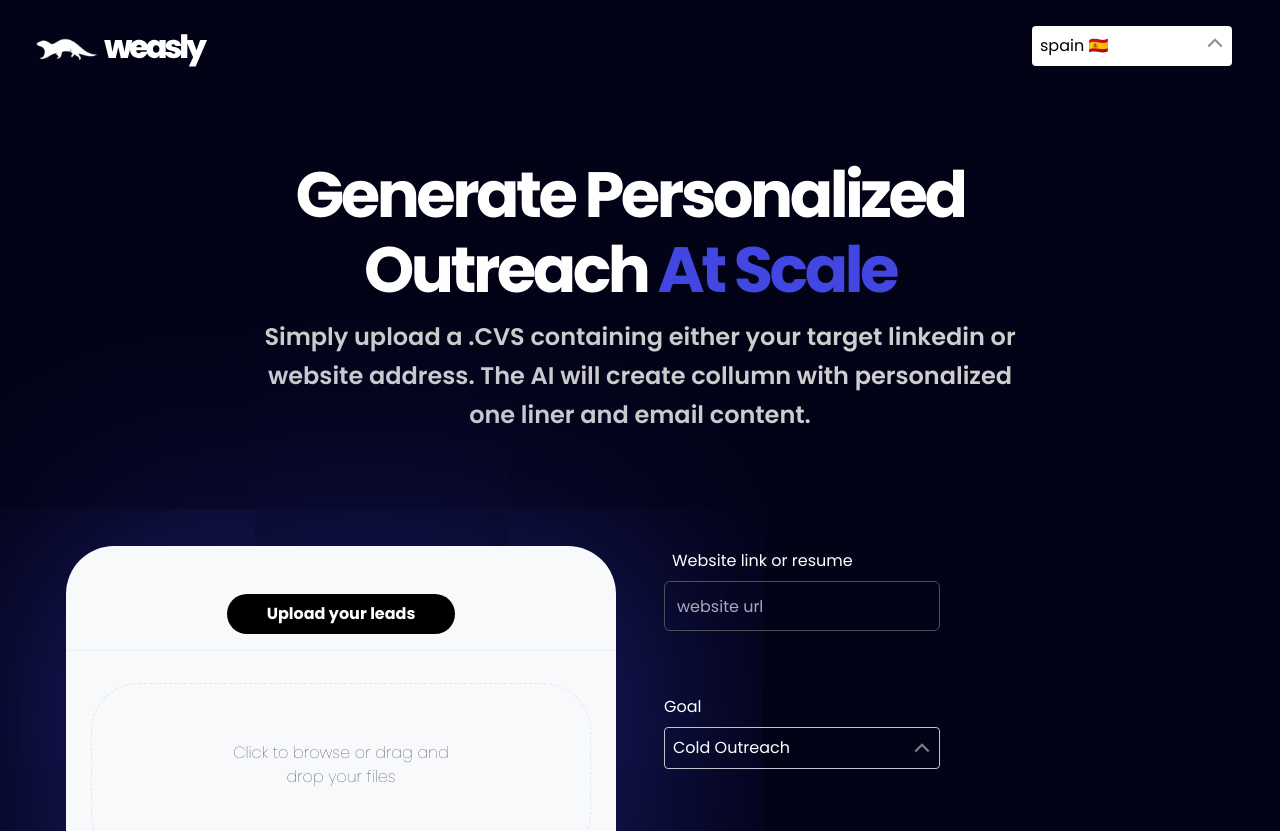
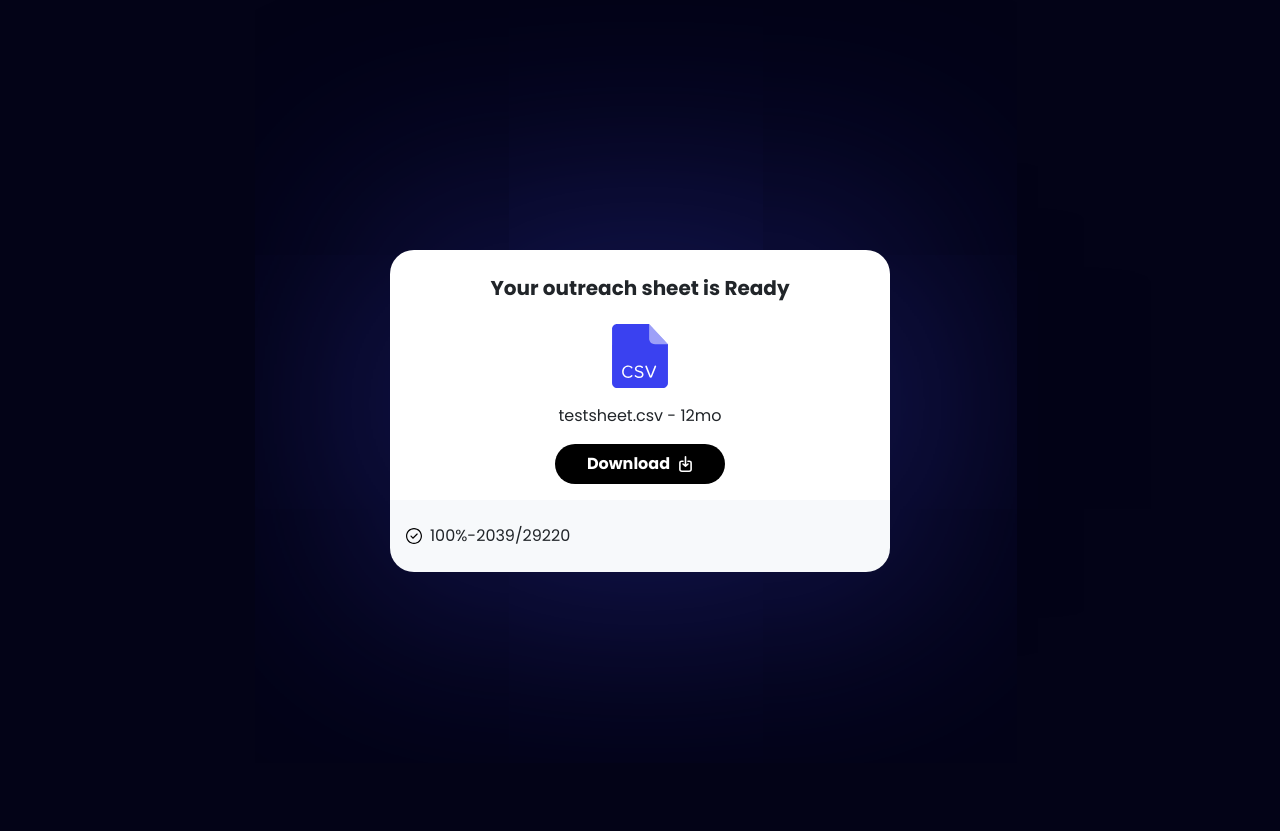
Before and after one commit to Vedavyas11062004/FileUploadComponent, a React (Create React App) app: page /download in a window 1280 px wide. Shown: the top 831 px of the page. After the commit the page ends 800 px from the top, so only its background shows below. Built offline with nearby package versions, Linux system fonts and the light colour scheme.

Commit message:
changes done

```diff
--- a/package.json
+++ b/package.json
@@ -9,7 +9,7 @@
     "react": "^18.1.0",
     "react-chatbot-kit": "^2.1.2",
     "react-dom": "^18.1.0",
-    "react-router-dom": "^6.12.0",
+    "react-router-dom": "^6.16.0",
     "react-scripts": "5.0.1",
     "react-toastify": "^9.1.3",
     "web-vitals": "^2.1.4"
--- a/src/App.js
+++ b/src/App.js
@@ -1,15 +1,18 @@
 import React from "react";
-// import FileUploader from "./components/FileUploader";
-import './App.css';
+import { BrowserRouter as Router, Routes, Route } from "react-router-dom";import './App.css';
 import LandingPage from "./pages/LandingPage";
+import DownloadPage from "./pages/DownloadPage";
+
 
 function App() {
   return (
     <>
-    <div>
-      {/* <FileUploader/> */}
-      <LandingPage/>
-    </div>
+      <Router>
+      <Routes>
+        <Route exact path="/" element={<LandingPage/>} />
+        <Route path="/download" element={<DownloadPage/>} />
+      </Routes>
+    </Router>
     </>
   );
 }
--- a/src/components/Dropdown.jsx
+++ b/src/components/Dropdown.jsx
@@ -2,7 +2,7 @@ import React, { useState } from 'react';
 import '../styles/dropDownStyles.css'; // Import the CSS file
 
 const Dropdown = () => {
-  const [selectedOption, setSelectedOption] = useState('spain 🇪🇸');
+  const [selectedOption, setSelectedOption] = useState('Spain 🇪🇸');
   const [showOptions, setShowOptions] = useState(false);
 
   const handleOptionClick = (option) => {
@@ -27,8 +27,8 @@ const Dropdown = () => {
         </div>
         {showOptions && (
           <div className="options">
-            <div className="option" onClick={() => handleOptionClick('spain 🇪🇸')}>
-            spain 🇪🇸
+            <div className="option" onClick={() => handleOptionClick('Spain 🇪🇸')}>
+            Spain <span role="img" aria-label="flag">🇪🇸</span>
             </div>
             <div className="option" onClick={() => handleOptionClick('French 🇫🇷')}>
             French 🇫🇷
--- a/src/components/FileUploader.jsx
+++ b/src/components/FileUploader.jsx
@@ -1,22 +1,25 @@
-import React, { useState , useEffect } from "react";
+import React, { useState, useEffect } from "react";
 import "../styles/fileUploadStyles.css";
 import "react-toastify/dist/ReactToastify.css";
 import LoadingAnimation from "./LoadingAnimation";
-import FileDownload from "./FileDownload";
+// import FileDownload from "./FileDownload";
+import { useNavigate } from "react-router-dom";
 
 const FileUploader = () => {
   const [selectedFile, setSelectedFile] = useState(null);
   const [previewUrl, setPreviewUrl] = useState(null);
   const [isOpen, setIsOpen] = useState(false);
   const [percentage, setPercentage] = useState(0);
+  const navigate = useNavigate();
 
   useEffect(() => {
-    const interval = setInterval(() => {
-      setPercentage(prevPercentage => {
-        const newPercentage = prevPercentage + 1;
-        return newPercentage <= 100 ? newPercentage : 100;
-      });
-    }, 200); // Change this interval as needed (in milliseconds)
+    let interval;
+        interval = setInterval(() => {
+        setPercentage((prevPercentage) => {
+          const newPercentage = prevPercentage + 1;
+          return newPercentage <= 100 ? newPercentage : 100;
+        });
+      }, 200);
 
     return () => clearInterval(interval);
   }, []);
@@ -61,6 +64,7 @@ const FileUploader = () => {
       document.getElementById("dismissBtn").click();
       setIsOpen(true);
     }, 5000);
+    navigate("/download");
     return () => {
       clearTimeout(timer);
     };
@@ -79,7 +83,12 @@ const FileUploader = () => {
       {!isOpen && (
         <div className="outerContainer">
           <form onSubmit={handleFormSubmit}>
-            <input type="file" id="fileInput" accept=".csv" onChange={handleFileUpload} />
+            <input
+              type="file"
+              id="fileInput"
+              accept=".csv"
+              onChange={handleFileUpload}
+            />
             <button type="submit" disabled={!selectedFile} className="button">
               Upload your leads
             </button>
@@ -96,7 +105,7 @@ const FileUploader = () => {
                 </button>
                 <img
                   className="previewImage"
-                  src='./csv 1.svg'
+                  src="./csv 1.svg"
                   alt="Preview"
                   style={{ maxWidth: "80%", maxHeight: "160px" }}
                 />
@@ -154,7 +163,6 @@ const FileUploader = () => {
           </div>
         </div>
       )}
-      {isOpen && <FileDownload />}
     </div>
   );
 };
--- /dev/null
+++ b/src/pages/DownloadPage.jsx
@@ -0,0 +1,13 @@
+import React from 'react'
+import FileDownload from '../components/FileDownload'
+import '../styles/fileDownloadStyles.css'
+
+function DownloadPage() {
+  return (
+    <div className='downLoadContainer'>
+      <FileDownload/>
+    </div>
+  )
+}
+
+export default DownloadPage
--- a/src/pages/LandingPage.jsx
+++ b/src/pages/LandingPage.jsx
@@ -62,7 +62,7 @@ function LandingPage() {
                     onClick={toggleOptions}
                   >
                     {selectedOption || "Select an option"}
-                    <img src="./Icon2.svg" alt="Icon" />
+                    <img src="./Icon2.svg" alt="Icon" className="IconImg"/>
                   </div>
                   {showOptions && (
                     <div className="custom-options">
--- a/src/styles/dropDownStyles.css
+++ b/src/styles/dropDownStyles.css
@@ -1,10 +1,11 @@
-.IconImg{
+.IconImg {
   width: 18px;
   height: 18px;
 }
 .dropdown {
   position: relative;
   display: inline-block;
+  font-size: 1rem;
 }
 
 .selected-option {
@@ -17,7 +18,7 @@
   background-color: white;
   color: black;
   justify-content: space-between;
-    margin-bottom:.5rem;
+  margin-bottom: 0.5rem;
 }
 
 .options {
@@ -28,9 +29,9 @@
   background-color: white;
   color: black;
   width: 100%;
-    border-radius: .5rem;
-    min-width: 160px;
-    box-shadow: 0px 8px 16px 0px rgba(0,0,0,0.2);
+  border-radius: 0.5rem;
+  min-width: 150px;
+  box-shadow: 0px 8px 16px 0px rgba(0, 0, 0, 0.2);
   z-index: 1;
   border-radius: 4px;
 }
@@ -38,6 +39,8 @@
 .option {
   padding: 12px 16px;
   cursor: pointer;
+  border-radius: 0.5rem;
+  margin-right:.5rem;
 }
 
 .option:hover {
@@ -49,7 +52,7 @@
 }
 
 @media (max-width: 500px) {
-    .selected-option{
+  .selected-option {
     width: 150px;
   }
 }
--- a/src/styles/fileDownloadStyles.css
+++ b/src/styles/fileDownloadStyles.css
@@ -48,6 +48,14 @@ h2 {
 
 }
 
+.downLoadContainer{
+  width: 100%;
+  height: 100vh;
+  display: flex;
+  justify-content: center;
+  align-items: center;
+}
+
 @media (max-width: 600px) {
   .downLoadDiv{
     width: 80vw;
--- a/src/styles/landingPageStyles.css
+++ b/src/styles/landingPageStyles.css
@@ -66,6 +66,7 @@
 .leftOne input {
   background-color: inherit;
   height: 50px;
+  border: .5px solid #BEC5D1;
 }
 .selectOptions{
   background-color: red;
@@ -106,10 +107,12 @@
 .custom-selected-option {
   /* flex: 1; */
   width: 100%;
+  height: 50px;
   padding: 8px;
   border-radius: 4px;
   cursor: pointer;
   display: flex;
+  align-items: center;
   background-color: inherit;
   color: white;
   justify-content: space-between;
@@ -131,11 +134,15 @@
   z-index: 1;
   border-radius: 4px;
   margin-block:.5rem;
+  display: flex;
+  flex-direction: column;
+  gap: 0.25rem;
 }
 
 .custom-option {
   padding: 12px 16px;
   cursor: pointer;
+  border: .5px solid #BEC5D1;
 }
 
 .custom-option:hover {
```
Also changed, not shown: 1 other file (tests, documents, lock files or other folders). Lines whose indentation alone changed are shown as unchanged.
